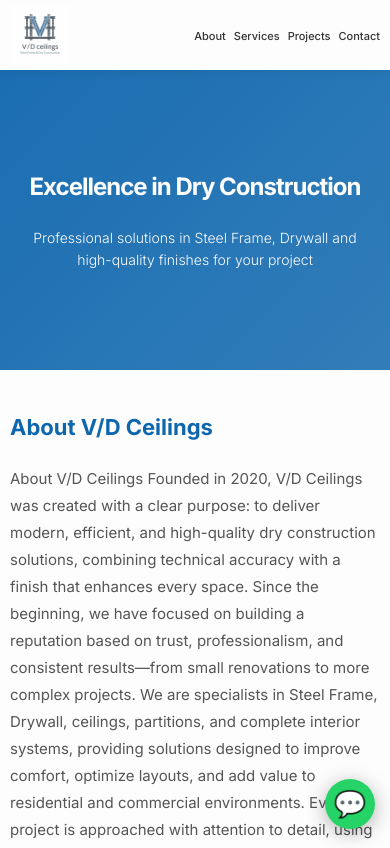
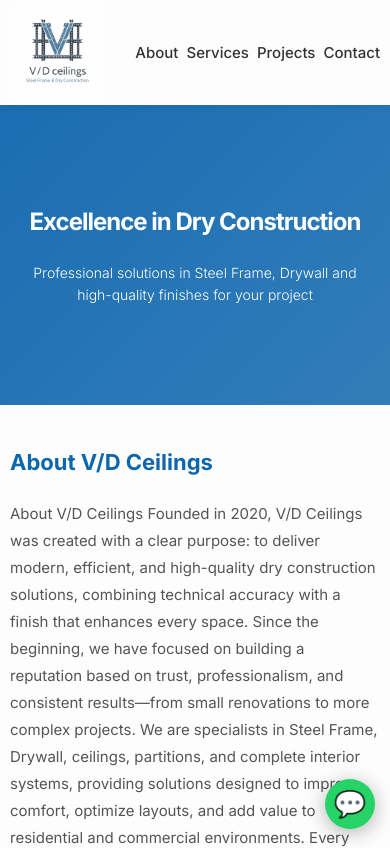
Before and after one commit to itaeziosfw/vdceilings, a React (Create React App) app: page / in a window 390 px wide. Shown: the top 848 px of the page. Built offline with nearby package versions, Linux system fonts and the light colour scheme.

Commit message:
Aumenta logo e fonte do menu para mobile

```diff
--- a/src/App.css
+++ b/src/App.css
@@ -30,7 +30,7 @@
 }
 
 .logo{
-  height:180px;
+  height:200px;
   width:auto;
   object-fit:contain;
 }
@@ -40,7 +40,7 @@
   color:#333;
   text-decoration:none;
   font-weight:500;
-  font-size:30px;
+  font-size:32px;
   transition:color 0.3s;
 }
 
@@ -399,11 +399,11 @@
     padding:5px 15px;
   }
   .logo{
-    height:70px;
+    height:110px;
   }
   .links a{
     margin-left:12px;
-    font-size:12px;
+    font-size:16px;
   }
   .hero{
     height:350px;
@@ -512,11 +512,11 @@
     padding:5px 10px;
   }
   .logo{
-    height:60px;
+    height:95px;
   }
   .links a{
     margin-left:8px;
-    font-size:11px;
+    font-size:15px;
   }
   .hero{
     height:300px;
```
